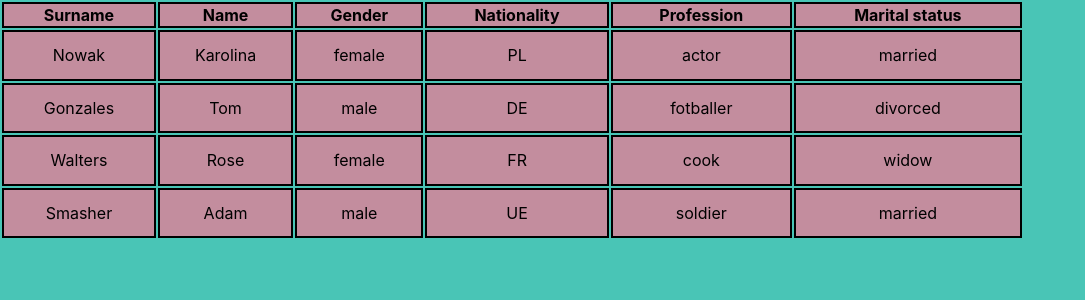
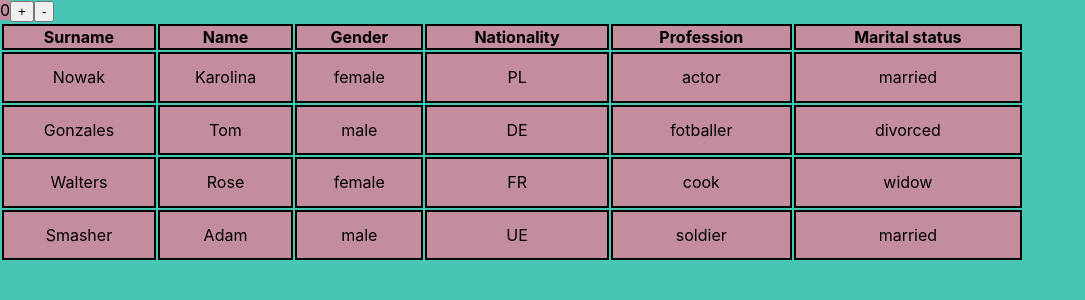
Before and after one commit to KlaudiaScode/user-table-react, a React (Create React App) app: page / in a window 1280 px wide. Shown: the top 300 px of the page, without its empty margins (0-1085 px from the left). Built offline with nearby package versions, Linux system fonts and the light colour scheme.

Commit message:
moved table from App to DataTable component

```diff
--- a/src/App.css
+++ b/src/App.css
@@ -12,3 +12,6 @@ td, th {
   background-color: #C38D9E;
   text-align: center;
 }
+span{
+  background-color: #C38D9E;
+}
--- a/src/App.tsx
+++ b/src/App.tsx
@@ -1,7 +1,8 @@
 import React from 'react';
 import './App.css';
-import TableHeader from './components/TableHeader';
-import TableCell from './components/TableCell';
+import DataTable from './components/DataTable';
+import ButtonValue from './components/ButtonValue';
+
 
 const tableHeaders = [
   'Surname',
@@ -59,30 +60,13 @@ const users = [
 ]
 
 function App() {
-  return (
+    return (
     <div className="App">
-         <table>
-               <thead>
-                  <tr>
-                    {tableHeaders.map((headerName)=><TableHeader headerText={headerName} />)}
-                  </tr>
-               </thead>
-               <tbody>
-                {users.map((user)=>(
-                  <tr key={user.id}>
-                  <TableCell data={user.name.last} />
-                  <TableCell data={user.name.first} />
-                  <TableCell data={user.gender} />
-                  <TableCell data={user.nationality} />
-                  <TableCell data={user.profession} />
-                  <TableCell data={user.maritalStatus} />
-                </tr>
-                ))}
-
-               </tbody>
-            </table>
+      <div>
+      <ButtonValue />
+      </div>
+        <DataTable headers={tableHeaders} users={users}/>
     </div>
   );
 }
-
 export default App;
--- /dev/null
+++ b/src/components/DataTable/DataTable.tsx
@@ -0,0 +1,43 @@
+import TableCell from "../TableCell";
+import TableHeader from "../TableHeader";
+
+export interface User {
+  id: number | string;
+  name: {
+    first: string;
+    last: string;
+  };
+  gender: string;
+  nationality: string;
+  profession: string;
+  maritalStatus: string;
+}
+
+export interface DataTableProps {
+  headers: string[],
+  users: User []
+}
+
+export default function DataTable(props: DataTableProps){
+  return (
+    <table>
+      <thead>
+        <tr>
+          {props.headers.map((headerName)=><TableHeader key={headerName} headerText={headerName} />)}
+        </tr>
+      </thead>
+      <tbody>
+        {props.users.map((user)=>(
+          <tr key={user.id}>
+            <TableCell data={user.name.last} />
+            <TableCell data={user.name.first} />
+            <TableCell data={user.gender} />
+            <TableCell data={user.nationality} />
+            <TableCell data={user.profession} />
+            <TableCell data={user.maritalStatus} />
+          </tr>
+        ))}
+      </tbody>
+    </table>
+  )
+}
--- /dev/null
+++ b/src/components/DataTable/index.tsx
@@ -0,0 +1 @@
+export { default } from './DataTable';
```
